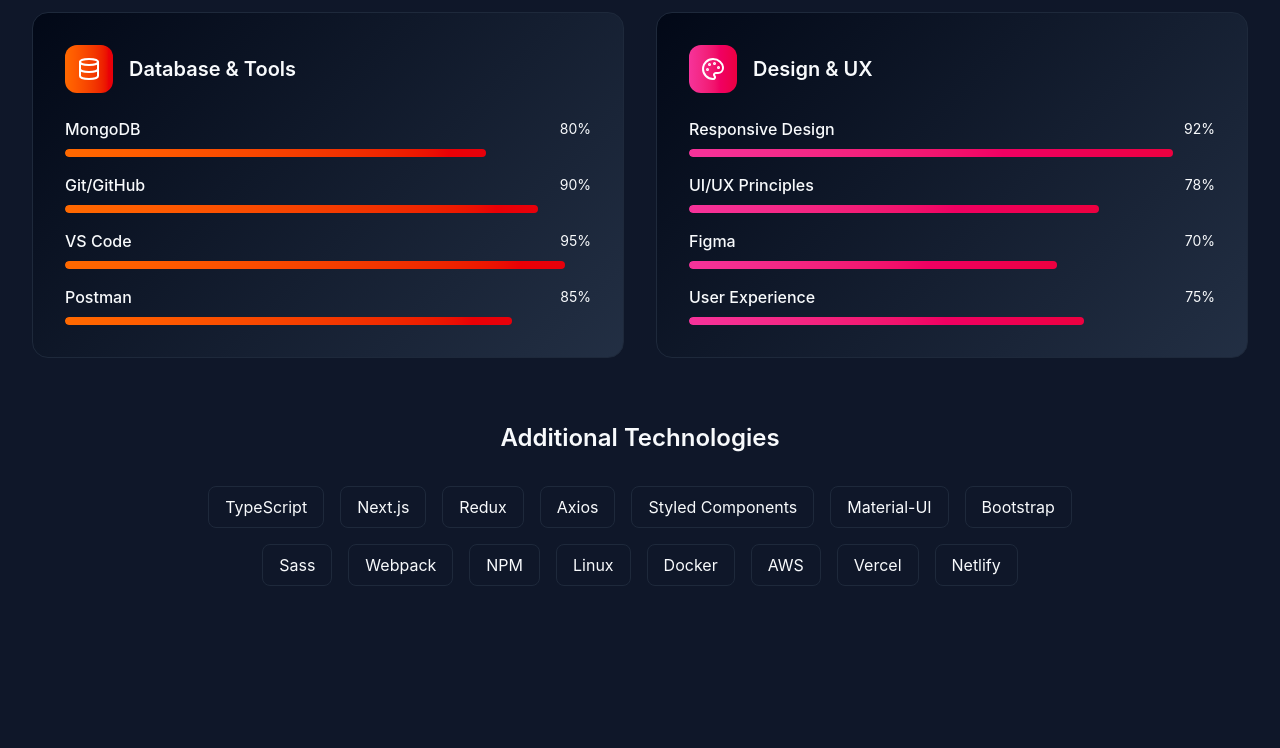
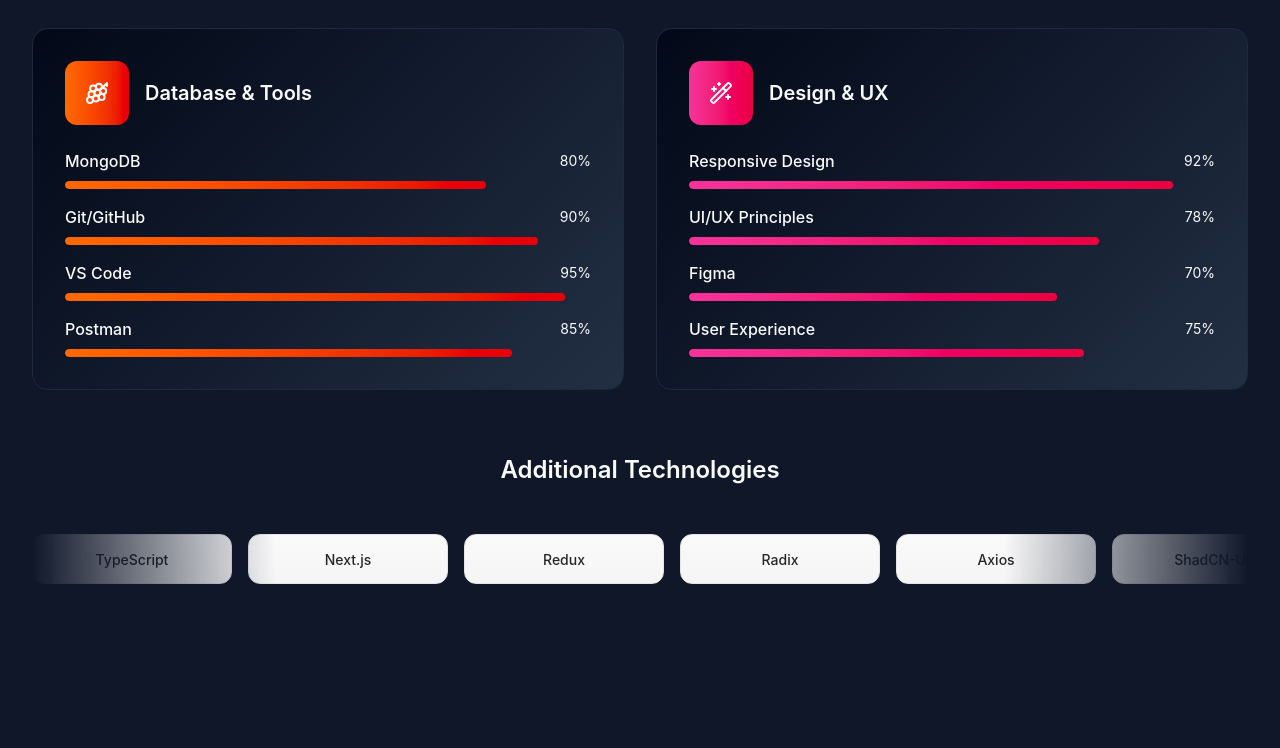
Before and after one commit to Kalyan-github-4/Portfolio, a React (Vite) app: page / in a window 1280 px wide. Shown: the part 2221-2969 px from the top of the page. Built offline with nearby package versions, Linux system fonts and the light colour scheme.

Commit message:
feat: add progress bars and new icons to Skills section

```diff
--- a/src/components/portfolio/Skills.tsx
+++ b/src/components/portfolio/Skills.tsx
@@ -1,8 +1,13 @@
-import { Code, Database, Globe, Server, Smartphone, Palette } from 'lucide-react';
+import { Code, Database, Server, Smartphone } from 'lucide-react';
+import { Globe } from '../motion/Globe';
+import { WandSparkles } from '../motion/WandSparkles';
+import { SlidersVertical } from '../motion/SlidersVertical';
+import { Grape } from '../motion/Grape';
 import { useEffect, useRef, useState } from 'react';
+import { InfiniteMovingCards } from '../animation/InfiniteMovingCards';
 
 const Skills = () => {
-const [isVisible, setIsVisible] = useState(false);
+  const [isVisible, setIsVisible] = useState(false);
   const sectionRef = useRef(null);
 
 
@@ -20,7 +25,7 @@
     },
     {
       title: 'Backend Development',
-      icon: Server,
+      icon: SlidersVertical,
       skills: [
         { name: 'Node.js', level: 82 },
         { name: 'Express.js', level: 80 },
@@ -31,7 +36,7 @@
     },
     {
       title: 'Database & Tools',
-      icon: Database,
+      icon: Grape,
       skills: [
         { name: 'MongoDB', level: 80 },
         { name: 'Git/GitHub', level: 90 },
@@ -42,7 +47,7 @@
     },
     {
       title: 'Design & UX',
-      icon: Palette,
+      icon: WandSparkles,
       skills: [
         { name: 'Responsive Design', level: 92 },
         { name: 'UI/UX Principles', level: 78 },
@@ -52,6 +57,14 @@
       color: 'from-pink-500 to-rose-600'
     }
   ];
+
+    const additionalSkills = [
+    "TypeScript", "Next.js", "Redux", "Radix", "Axios", "ShadCN-UI", "Tailwind",
+    "Bootstrap", "Material UI", "Motion", "Webpack", "Python", "MySQL",
+    "PostgreSQL", "AWS", "Vercel", "Netlify", "Firebase", "Git & GitHub",
+    "NPM", "ESLint", "Postman", "Figma", "Windows"
+  ];
+
 
   // Intersection Observer to detect when section is in view
   useEffect(() => {
@@ -108,7 +121,7 @@
               <div className="space-y-4">
                 {category.skills.map((skill, skillIndex) => (
                   <div key={skillIndex} className="space-y-2">
-                     <div className="flex justify-between items-center">
+                    <div className="flex justify-between items-center">
                       <span className="text-foreground font-medium">{skill.name}</span>
                       <span className="text-sm text-muted-foreground">{skill.level}%</span>
                     </div>
@@ -131,15 +144,19 @@
         </div>
 
         {/* Additional Skills */}
-        <div className="mt-16 text-center">
+        {/* <div className="mt-16 text-center">
           <h3 className="text-2xl font-semibold mb-8 text-foreground">
             Additional Technologies
           </h3>
           <div className="flex flex-wrap justify-center gap-4 max-w-4xl mx-auto">
             {[
-              'TypeScript', 'Next.js', 'Redux', 'Axios', 'Styled Components',
-              'Material-UI', 'Bootstrap', 'Sass', 'Webpack', 'NPM',
-              'Linux', 'Docker', 'AWS', 'Vercel', 'Netlify'
+              'TypeScript', 'Next.js', 'Redux', 'Radix', 'Axios', 'ShadCN-UI', 'Tailwind', 'Bootstrap', 'Material UI', 'Motion', 'Webpack',
+              'Python',
+              'MySQL', 'PostgreSQL',
+              'AWS', 'Vercel', 'Netlify', 'Firebase',
+              'Git & GitHub', 'NPM', 'ESLint', 'Postman', 'Figma',
+              'Windows'
+
             ].map((tech, index) => (
               <span
                 key={index}
@@ -149,9 +166,19 @@
               </span>
             ))}
           </div>
+        </div> */}
+        <div className="mt-16 text-center">
+          <h3 className="text-2xl font-semibold mb-8 text-foreground">
+            Additional Technologies
+          </h3>
+          <InfiniteMovingCards
+            items={additionalSkills}
+            direction="right"
+            speed="slow"
+          />
         </div>
       </div>
-       {/* Animation Styles */}
+      {/* Animation Styles */}
       <style>
         {`
           .transition-all {
```
